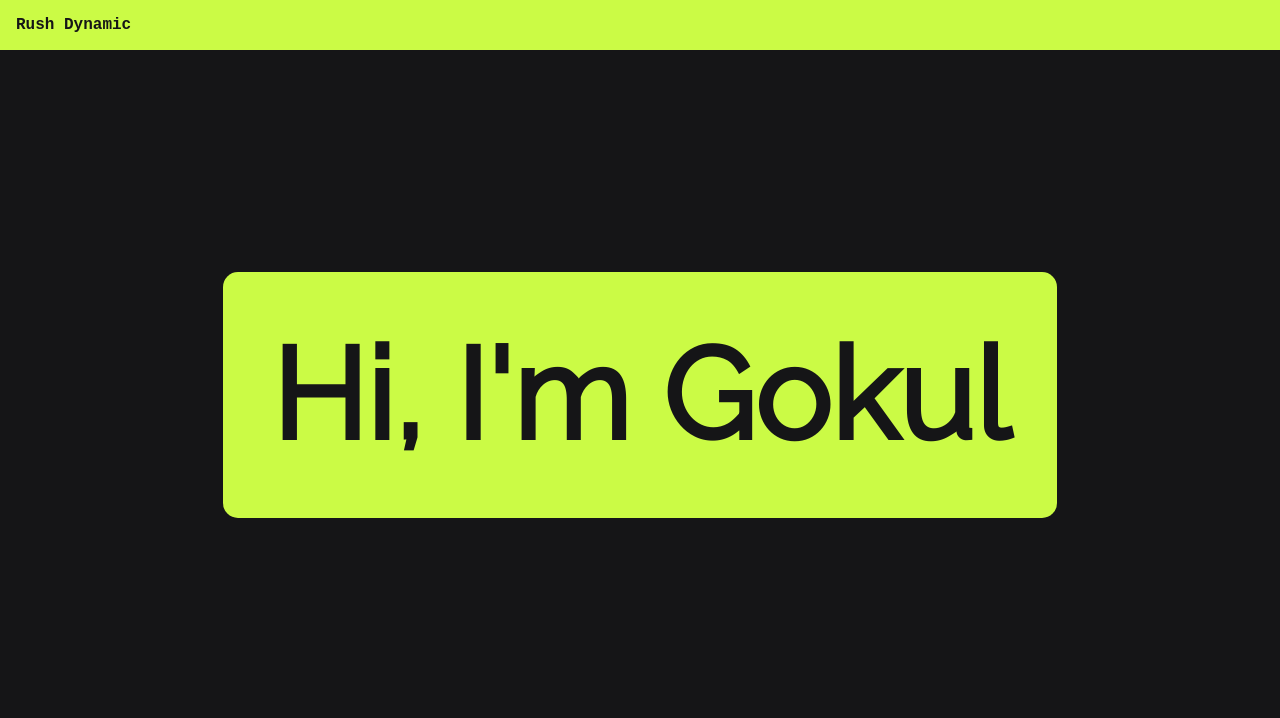
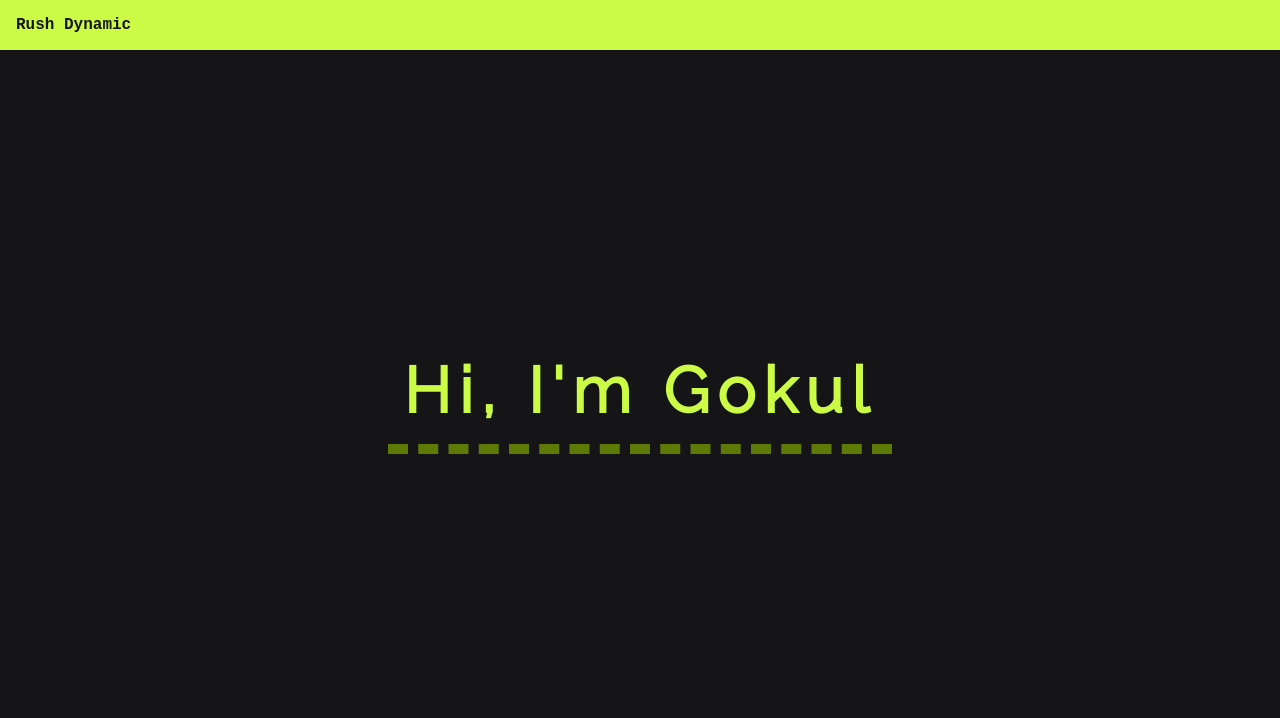
Before and after one commit to rushdynamic/rushdynamic.com, a Gatsby site in the folder code/: page / in a window 1280 px wide. Shown: the top 718 px of the page. Built offline with nearby package versions, Linux system fonts and the light colour scheme; Gatsby itself is replaced by a stand-in of ours.

Commit message:
updated border style

```diff
--- a/code/src/components/Banner.jsx
+++ b/code/src/components/Banner.jsx
@@ -5,7 +5,11 @@ import "../styles/banner-styles.scss"
 export default function Banner() {
   return (
     <div className="main-banner">
-      <div className="text-container">Hi, I'm Gokul</div>
+      <div className="text-container">
+        <p className="banner-text">
+          Hi, I'm <span className="name-text">Gokul</span>
+        </p>
+      </div>
     </div>
   )
 }
--- a/code/src/styles/banner-styles.scss
+++ b/code/src/styles/banner-styles.scss
@@ -5,12 +5,23 @@
   flex-direction: column;
   justify-content: center;
   align-items: center;
-  font-size: 128px;
+  font-size: 64px;
+  letter-spacing: 0.5rem;
   height: 100%;
 
   .text-container {
-    background-color: #cbfb45;
-    padding: 3rem;
-    border-radius: 15px;
+    background-color: #151517;
+    padding: 1rem;
+    color: #cbfb45;
+    border-style: none none dashed none;
+    border-color: #5d7a06;
+    border-width: 10px;
+    .name-text {
+      font-weight: bold;
+    }
+    p {
+      padding: 0;
+      margin: 0;
+    }
   }
 }
--- a/code/src/styles/global-styles.scss
+++ b/code/src/styles/global-styles.scss
@@ -7,7 +7,7 @@ html {
   -webkit-box-sizing: border-box;
   box-sizing: border-box;
   background-color: #151517;
-  color: #151517;
+  color: #fefefe;
 
   .global-container {
     display: flex;
```
